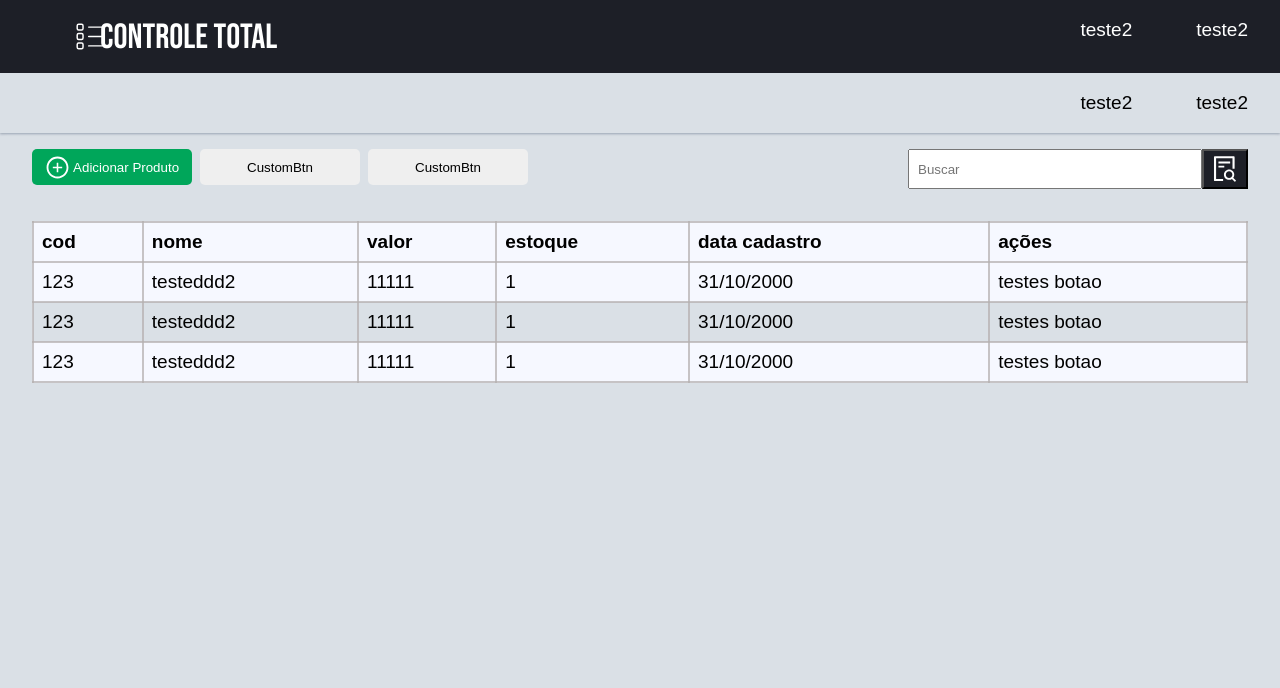
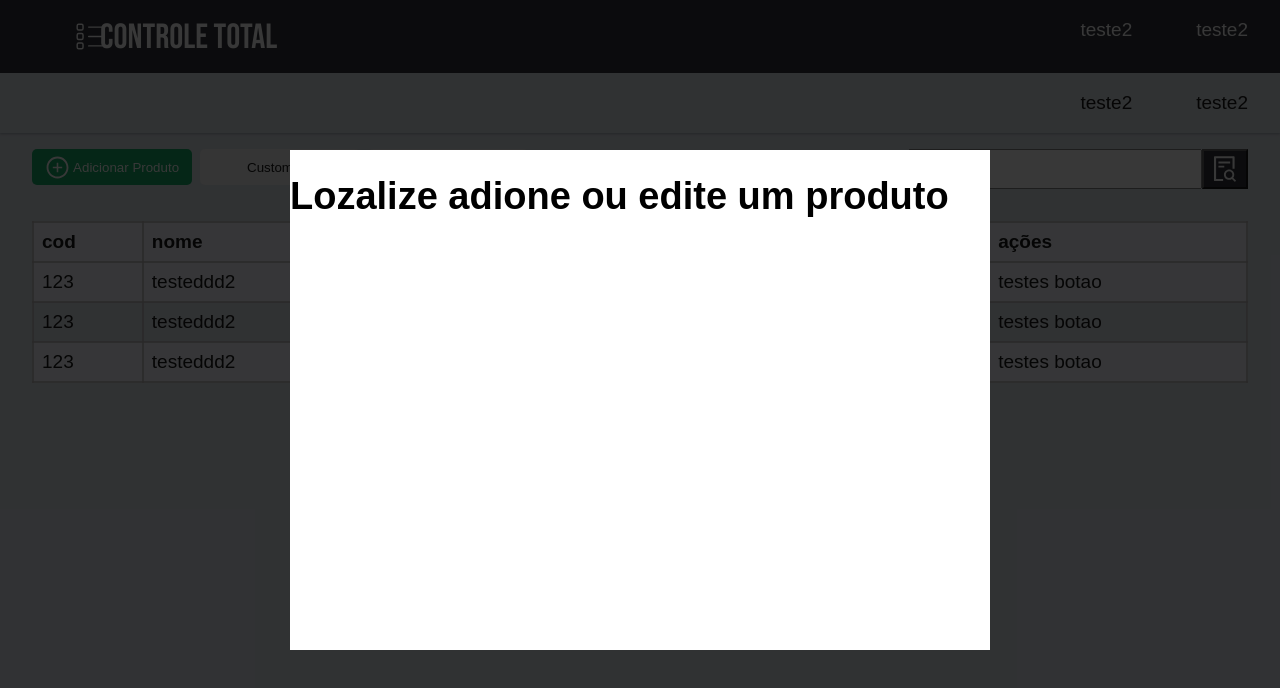
Before and after one commit to JeremiasRincaveski/java, a React (Vite) app in the folder frontJavaInterface/: page / in a window 1280 px wide. Shown: the top 688 px of the page. Built offline with nearby package versions, Linux system fonts and the light colour scheme; data requests are answered from the project's data file.

Commit message:
fixing modal bugsl

```diff
--- a/frontJavaInterface/src/App.jsx
+++ b/frontJavaInterface/src/App.jsx
@@ -32,7 +32,7 @@ function App() {
           <Header />
           <Nav />
           <Main />
-
+          <Product />
         </Container>
       </MyContext.Provider>
     </ThemeProvider>
--- a/frontJavaInterface/src/components/modal/Modal.jsx
+++ b/frontJavaInterface/src/components/modal/Modal.jsx
@@ -2,13 +2,14 @@ import styled from "styled-components"
 import { Overlay } from "../overlay/Overlay"
 
 const StyledDiv = styled.div`
-    position: relative;
-    left: 50%;
-    top: 50%;
-    translate: translate(-50%, -50%);
-    z-index: 1000;
-    width: 15px;
-    height: 15px;
+    height: 500px;
+    width: 700px;
+    background-color: #fff;
+    position: absolute;
+    top:50%;
+    left:50%;
+    margin-top: calc((500px / 2) * -1);
+    margin-left: calc((700px / 2) * -1);
 `
 
 const ModalWrapper = styled.div`
--- a/frontJavaInterface/src/components/product/Product.jsx
+++ b/frontJavaInterface/src/components/product/Product.jsx
@@ -3,9 +3,7 @@ import styled from 'styled-components'
 import { Modal } from '../modal/Modal'
 
 const ContentWrapper = styled.div`
-    height: 500px;
-    width: 700px;
-    background-color: #fff;
+
 
 `
 const content = styled.div`
```
